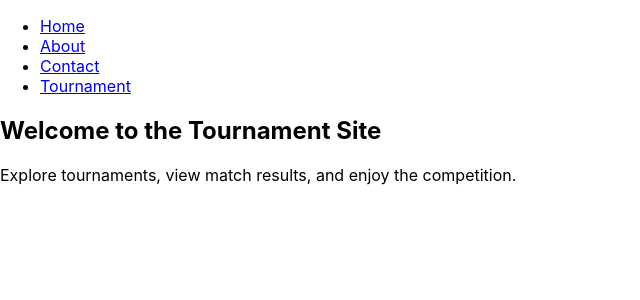
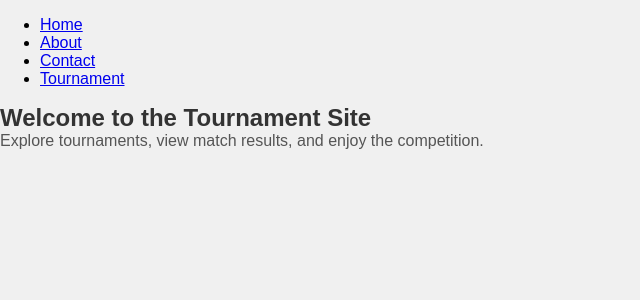
Before and after one commit to RichardMiruka/SDMS-Frontend, a React (Create React App) app in the folder sdms-app/: page / in a window 1280 px wide. Shown: the top 300 px of the page, without its empty margins (0-640 px from the left). Built offline with nearby package versions, Linux system fonts and the light colour scheme.

Commit message:
added basic Css to our App.js

```diff
--- a/sdms-app/src/App.css
+++ b/sdms-app/src/App.css
@@ -1,38 +1,58 @@
-.App {
+/* Apply a global reset for margin and padding */
+body, h1, h2, p {
+  margin: 0;
+  padding: 0;
+}
+
+/* Set a background color for the entire app */
+body {
+  background-color: #f0f0f0;
+  font-family: 'Arial', sans-serif;
+}
+
+/* Style the Navbar */
+.navbar {
+  background-color: #333;
+  color: white;
+  padding: 1rem;
   text-align: center;
 }
 
-.App-logo {
-  height: 40vmin;
-  pointer-events: none;
+.navbar a {
+  color: white;
+  margin: 0 1rem;
+  text-decoration: none;
+  font-weight: bold;
 }
 
-@media (prefers-reduced-motion: no-preference) {
-  .App-logo {
-    animation: App-logo-spin infinite 20s linear;
-  }
+/* Style the content container */
+.content-container {
+  max-width: 800px;
+  margin: 0 auto;
+  padding: 20px;
 }
 
-.App-header {
-  background-color: #282c34;
-  min-height: 100vh;
-  display: flex;
-  flex-direction: column;
-  align-items: center;
-  justify-content: center;
-  font-size: calc(10px + 2vmin);
-  color: white;
+/* Style the Home, About, Contact, and TournamentPage components */
+h2 {
+  color: #333;
 }
 
-.App-link {
-  color: #61dafb;
+p {
+  color: #555;
 }
 
-@keyframes App-logo-spin {
-  from {
-    transform: rotate(0deg);
-  }
-  to {
-    transform: rotate(360deg);
-  }
+/* Style buttons */
+button {
+  background-color: #007bff;
+  color: white;
+  padding: 8px 16px;
+  margin: 8px;
+  border: none;
+  border-radius: 4px;
+  cursor: pointer;
 }
+
+button:disabled {
+  background-color: #ccc;
+  cursor: not-allowed;
+}
```
